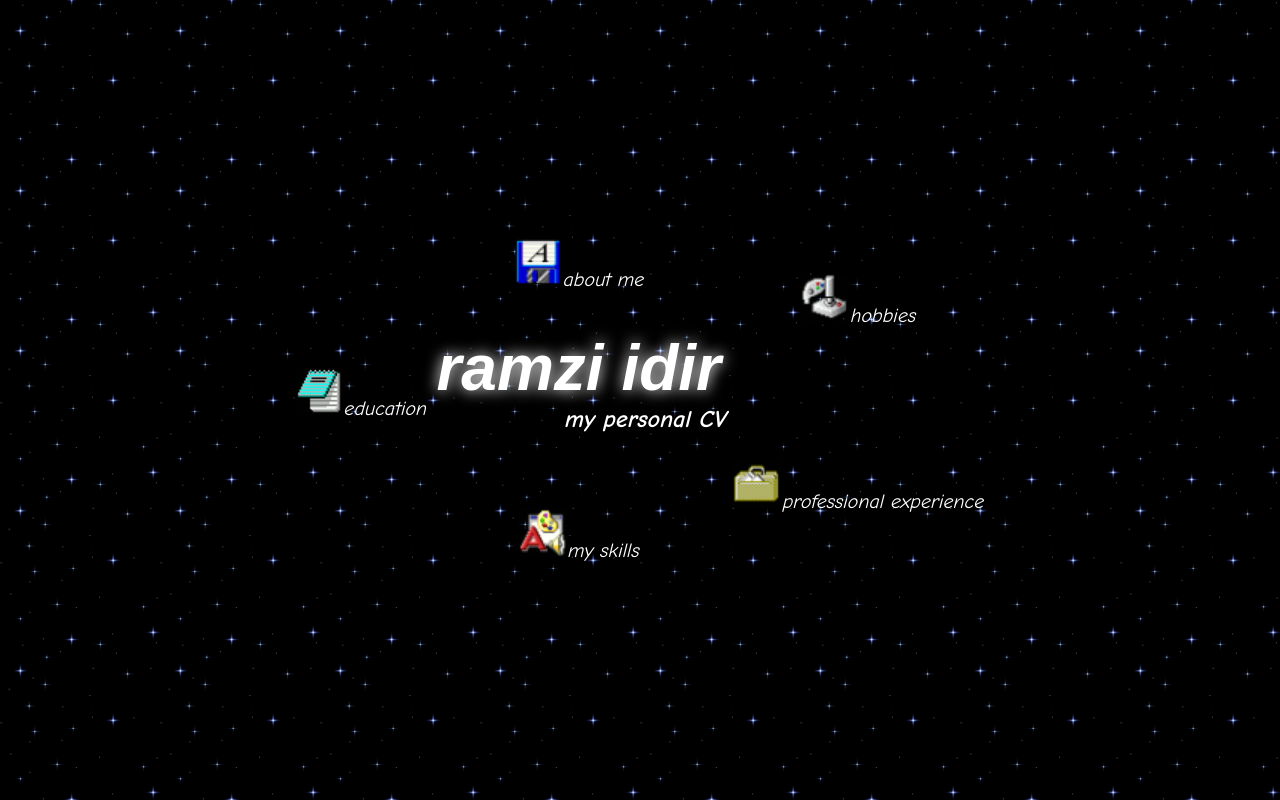
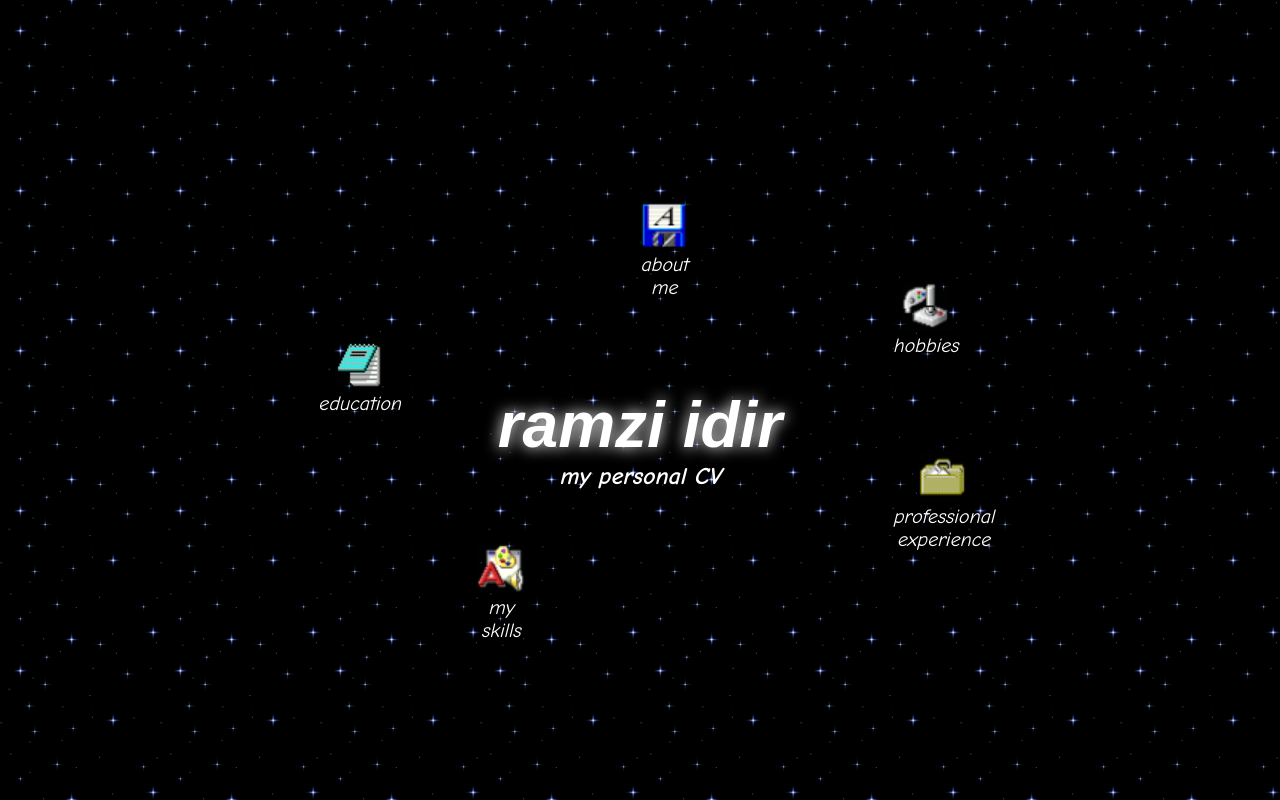
Before and after one commit to buchtioof/cv, a plain HTML site: page index.html in a window 1280 px wide. Drawn offline with Linux system fonts and the light colour scheme.

Commit message:
homepage quasi finie
manque un coup de polish + image linkable et job btn a rapprocher si possible

```diff
--- a/index.html
+++ b/index.html
@@ -6,59 +6,73 @@
 
 <body>
     <div class="centerized">
-        <table width="700" border="0">
+        <table width="800" height="400" border="0">
             <tbody>
                 <tr>
                     <td colspan="2" valign="middle" align="right"></td>
                     <!--Table vide (espacement)-->
                     <td valign="middle" align="center">
-                        <a href="/pages/about.html" class="btn-link"><img src="/img/aboutme.png" alt="about me">about me</a>
+                        <button style="position: relative">
+                            <div class="verticale">
+                                <img src="/img/aboutme.png" alt="about me">
+                                <a href="/pages/about.html" class="btn-link">about me</a>
+                            </div>
+                        </button>
                         <br>
                         <br>
                         <br>
                     </td>
                     <td valign="top" align="center">
                     </td>
-                    <td valign="bottom" align="center">
-                        <br>
-                        <br>
-                        <a href="/pages/hobbies.html" class="btn-link"><img src="/img/hobbies.png" alt="hobbit">hobbies</a>
+                    <td valign="bottom" align="left">
+                        <button style="position: relative">
+                            <div class="verticale">
+                                <img src="/img/hobbies.png" alt="hobbit">
+                                <a href="/pages/hobbies.html" class="btn-link">hobbies</a>
+                            </div>
+                        </button>
                     </td>
                 </tr>
                 <tr>
                     <td valign="top" align="center">
                         <br>
                         <br>
-                        <a href="/pages/school.html" class="btn-link"><img src="/img/school.png" alt="educatemeplz">education</a>
+                        <button style="position: relative">
+                            <div class="verticale">
+                                <img src="/img/school.png" alt="educatemeplz">
+                                <a href="/pages/school.html" class="btn-link">education</a>
+                            </div>
+                        </button>
                     </td>
                     <td colspan="3" rowspan="2" valign="middle" align="right">
-                        <h1>ramzi idir</h1>
-                        <p class="p1">my personal CV</p>
-                    </td>
-                    <td valign="bottom" align="right">
+                        <div class="centerelmnt">
+                            <h1>ramzi idir</h1>
+                            <p class="p1">my personal CV</p>
+                        </div>
                     </td>
                 </tr>
                 <tr>
-                    <td valign="bottom" align="center">
-                    </td>
-                    <td rowspan="2" valign="top" align="center">
+                    <td valign="bottom" align="center"></td>
+                    <td rowspan="2" valign="top" align="left">
                         <br>
                         <br>
-                        <a href="/pages/jobs.html" class="btn-link"><img src="/img/jobs.png" alt="jobs">professional experience</a>
+                        <button style="position: relative">
+                            <div class="verticale"><img src="/img/jobs.png" alt="jobs">
+                                <a href="/pages/jobs.html" class="btn-link">professional experience</a>
+                            </div>
+                        </button>
                     </td>
                 </tr>
                 <tr>
                     <td>
                     </td>
-                    <td valign="top" align="center">
-                        <br>
-                    </td>
                     <td valign="bottom" align="center">
-                        <br>
-                        <br>
-                        <br>
-                        <br>
-                        <a href="/pages/skills.html" class="btn-link"><img src="/img/skills.png" alt="skills">my skills</a>
+                        <button style="position: relative">
+                            <div class="verticale">
+                                <img src="/img/skills.png" alt="skills">
+                                <a href="/pages/skills.html" class="btn-link">my skills</a>
+                            </div>
+                        </button>
                     </td>
                     <td valign="middle" align="center">
                     </td>
--- a/styles/style.css
+++ b/styles/style.css
@@ -17,7 +17,6 @@ body {
 }
 
 .centerized {
-    text-align: center;
     position: fixed;
     top: 50%;
     left: 50%;
@@ -40,11 +39,27 @@ h1 {
     font-weight: 700;
     font-size: 24px;
     color: white;
+    text-align: center;
 }
 
-img{
+img {
     width: 48px;
     height: 48px;
+}
+
+td {
+    width: 50px
+}
+
+.verticale {
+    position: absolute;
+    top: 50%;
+    transform: translateY(-50%);
+}
+
+button{
+    background: transparent;
+    border: none;
 }
 
 a {
```
